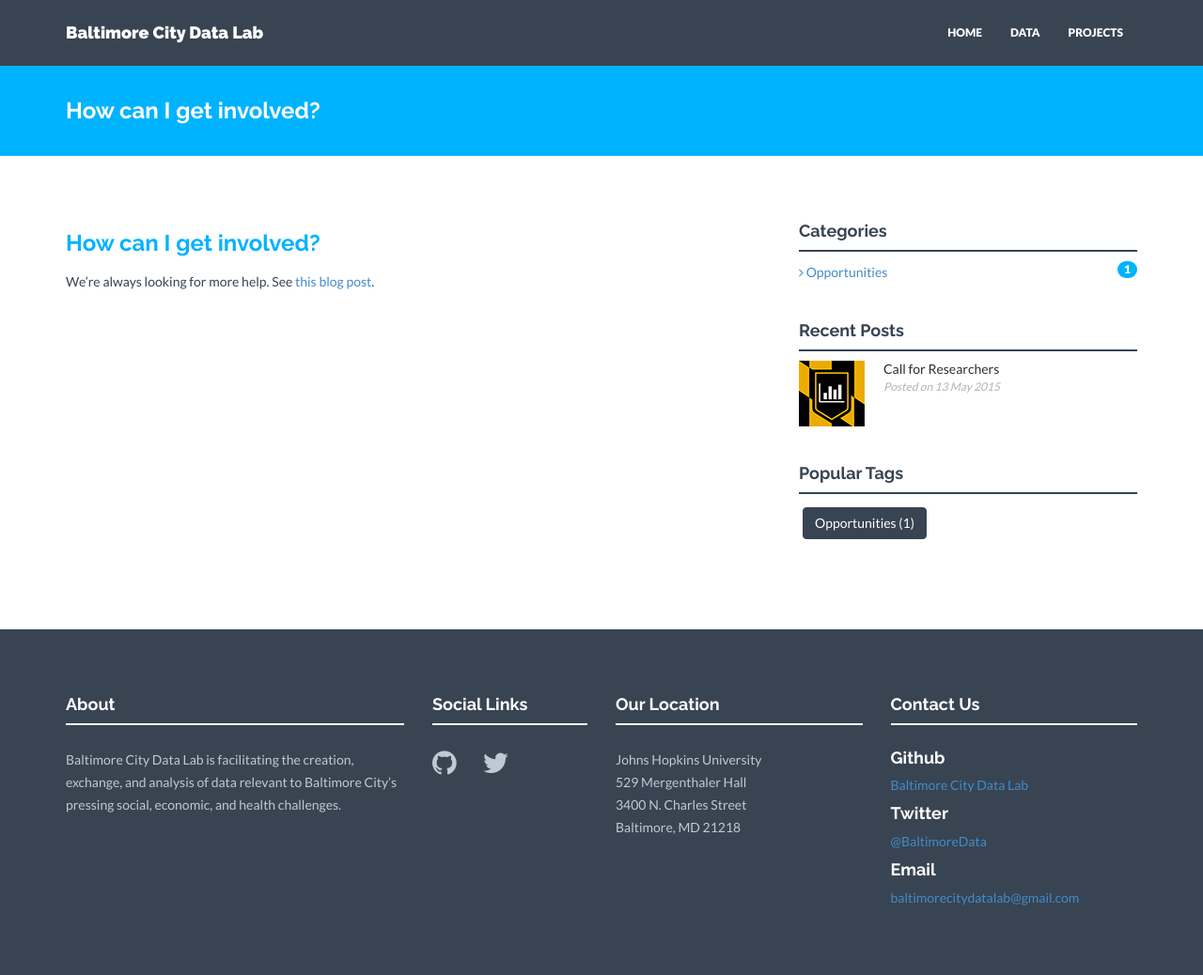
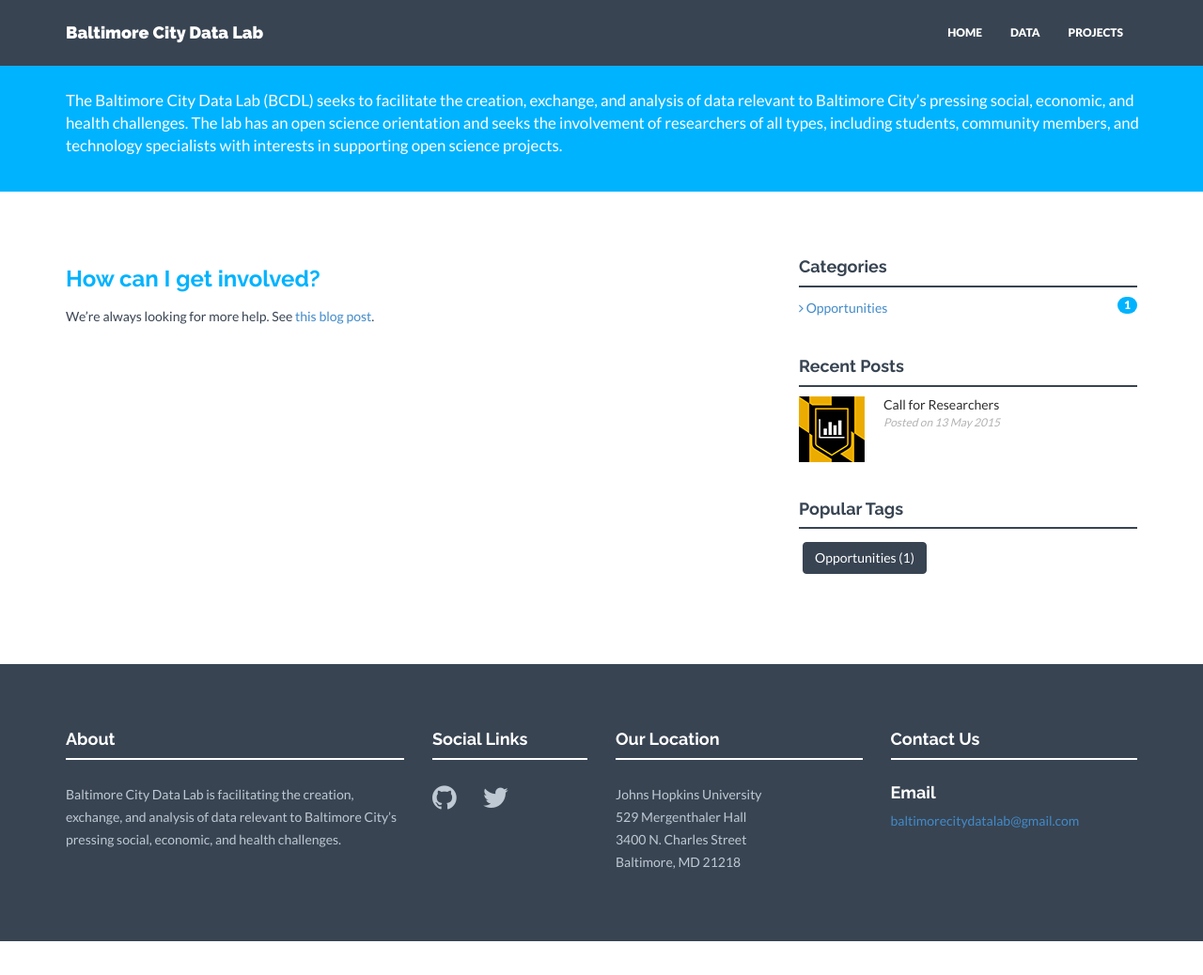
Before and after one commit to pallyjoel/BaltimoreCityDataLab.github.io, a Jekyll site: the page built from _posts/question/2015-05-13-get-involved.markdown, in a window 1280 px wide and 1038 px high. Shown: the whole window at 94% size. Built offline with Jekyll 4.4.1, drawn with Linux system fonts in a browser that asks for light colours; nearby versions of some CDN libraries.

Commit message:
Re-organizing
Updated the second light blue bar to include a small about us section
cut from the initial blog post(repeating the title of the site there
seemed redundant). Also updated the contact information to avoid
redundancies

```diff
--- a/_includes/css/style.css
+++ b/_includes/css/style.css
@@ -397,6 +397,12 @@ a:focus {
 	margin-left: 15px;
 }
 
+#blue p {
+	color: white;
+	margin-left: 15px;
+	font-size: 120%;
+}
+
 .carousel-inner > .item > img,
 .carousel-inner > .item > a > img {
   display: block;
--- a/_includes/footer.html
+++ b/_includes/footer.html
@@ -28,10 +28,6 @@
                 <h4>Contact Us</h4>
                 <div class="hline-w"></div>
                 <p>
-             <h4>Github</h4>
-            <a href="http://www.github.com/BaltimoreCityDataLab">Baltimore City Data Lab</a><br>
-            <h4>Twitter</h4>
-            <a href="http://www.twitter.com/BaltimoreData">@BaltimoreData</a> <br>
             <h4>Email</h4>
             <a href= "baltimorecitydatalab@gmail.com">{{ site.email }}</a>
                 </p>
--- a/_includes/nav.html
+++ b/_includes/nav.html
@@ -8,7 +8,9 @@
         <span class="icon-bar"></span>
         <span class="icon-bar"></span>
       </button>
+
       <a class="navbar-brand" href="{{ "/"  | prepend: site.baseurl }}">{{ site.title }}</a>
+
     </div>
     <div class="navbar-collapse collapse navbar-right">
       <ul class="nav navbar-nav">
--- a/_includes/wrap.html
+++ b/_includes/wrap.html
@@ -1,7 +1,7 @@
 <div id="blue">
     <div class="container">
         <div class="row">
-            <h3>{% if page.wrap_title %}{{ page.wrap_title }}{% else %}{{ page.title }}{% endif %}</h3>
+            <p>The Baltimore City Data Lab (BCDL) seeks to facilitate the creation, exchange, and analysis of data relevant to Baltimore City’s pressing social, economic, and health challenges. The lab has an open science orientation and seeks the involvement of researchers of all types, including students, community members, and technology specialists with interests in supporting open science projects. </p>
         </div><!-- /row -->
     </div> <!-- /container -->
 </div><!-- /blue -->
--- a/_posts/blog/2015-05-13-call-for-researchers.markdown
+++ b/_posts/blog/2015-05-13-call-for-researchers.markdown
@@ -10,8 +10,6 @@ img: logo850H.png
 thumb: logoThumb.png
 ---
 
-The Baltimore City Data Lab (BCDL) seeks to facilitate the creation, exchange, and analysis of data relevant to Baltimore City’s pressing social, economic, and health challenges.  The lab has an open science orientation and seeks the involvement of researchers of all types, including students, community members, and technology specialists with interests in supporting open science projects.
-
 To construct and launch the BDL, we seek volunteers who can (a) help to develop an open-science web presence for the lab, (b) help to link the BDL to other existing open data sources, and (c) help to scrape new data from the web, from visual and audio files, and from social and traditional media sources.  A very modest amount of funding, as a seed grant from the 21st Century City Initiative at Johns Hopkins University, is available to help meet the direct costs of these activities.
 
 As a first collective volunteer project, we will be coding “Signal 13” events (urgent "officer in distress" calls) from scanner recordings of Baltimore Police Department activity on Monday April 27th and Tuesday April 28th.  The information gleaned from this activity will be merged with extant data on Baltimore neighborhoods and what is known about the distribution of incidents from social and traditional media as well as municipal sources, both on April 27th and 28th and in the past.
--- a/index.html
+++ b/index.html
@@ -5,7 +5,6 @@ permalink: /
 ---
 
 <div class="container mtb">
-    <div class="row">
 
         <! -- BLOG POSTS LIST -->
         <div class="col-lg-8">
```
